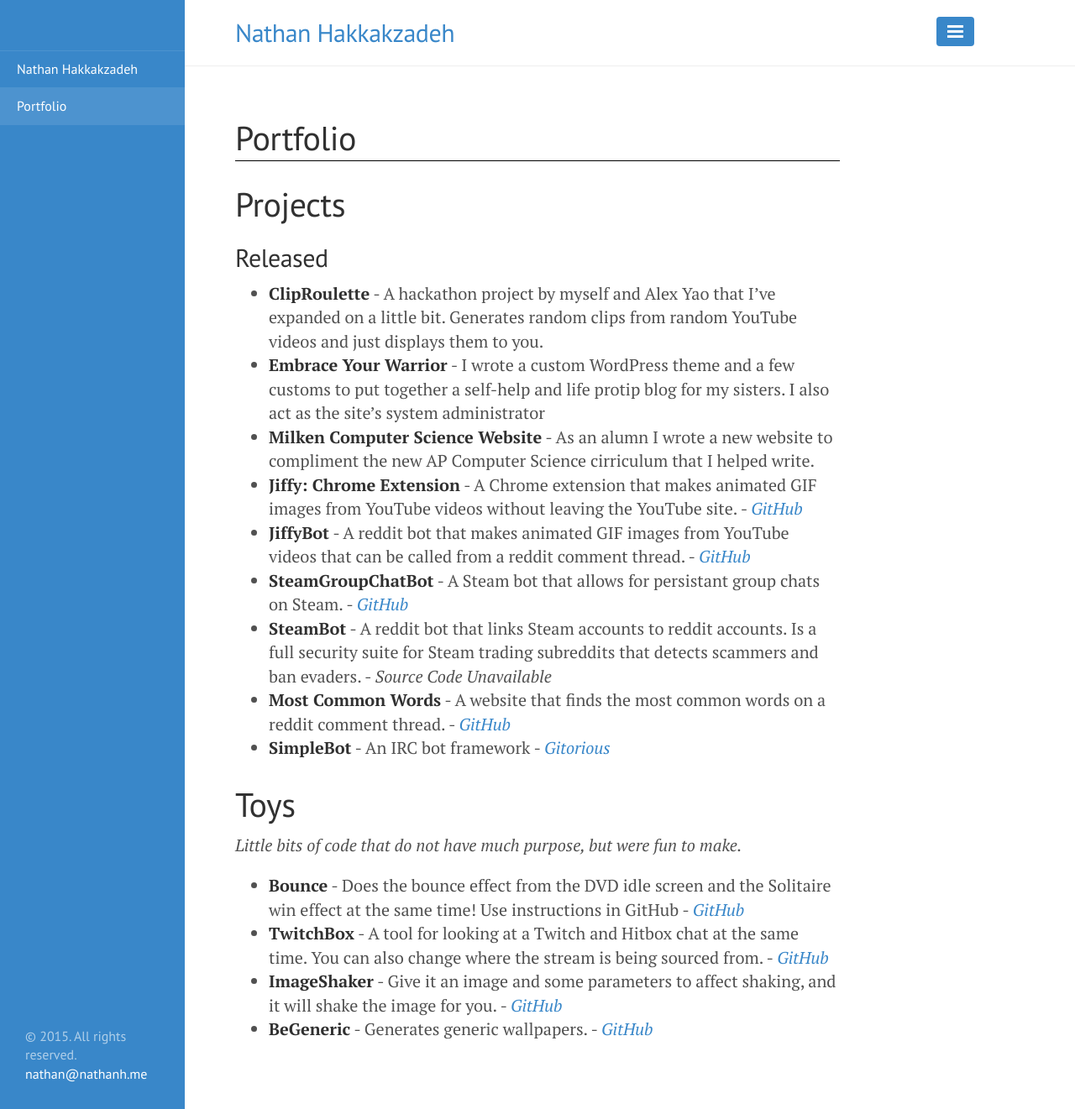
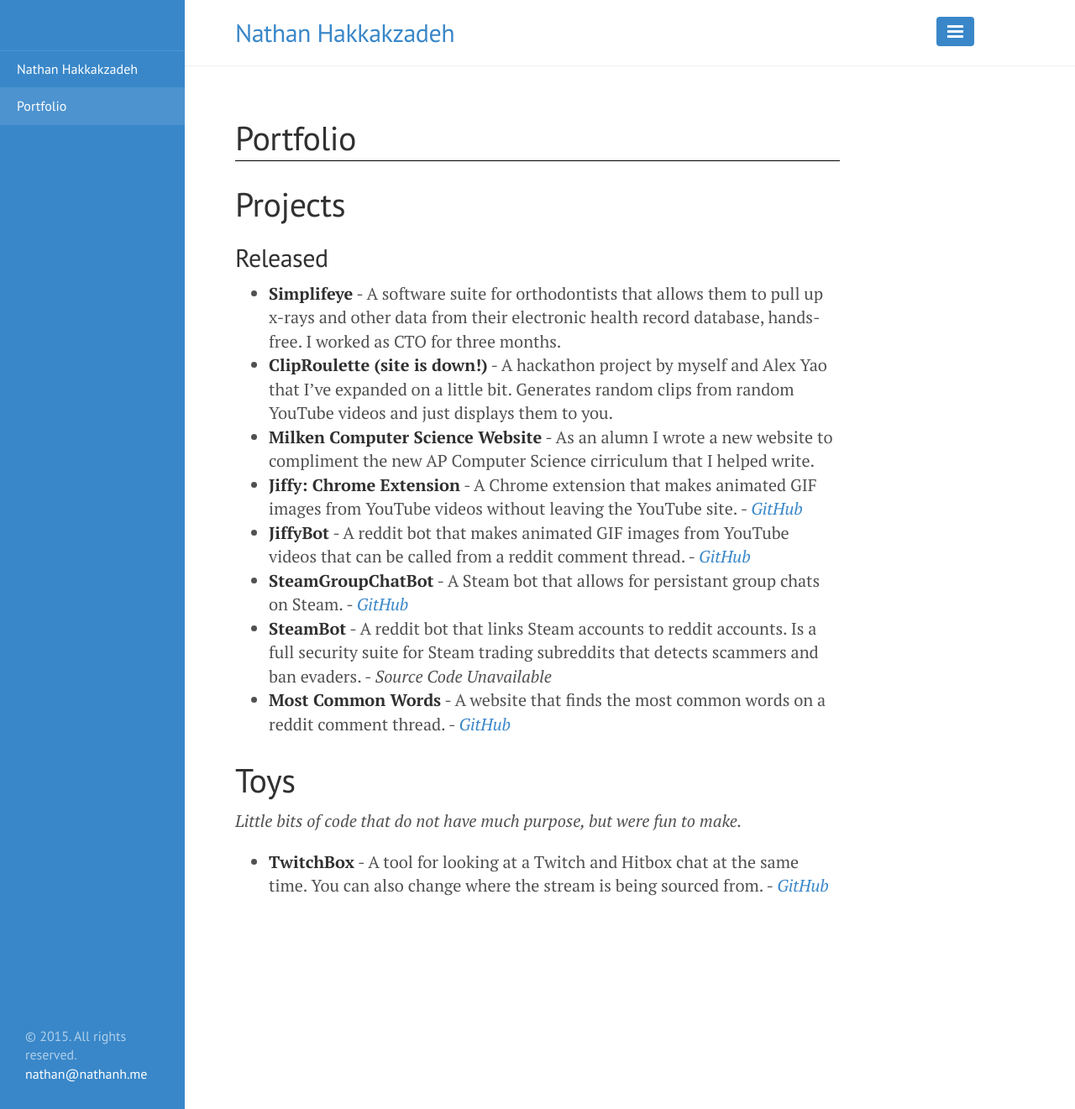
Before and after one commit to natehak/natehak.github.io, a Jekyll site: the page built from portfolio.md, in a window 1280 px wide and 1321 px high. Shown: the whole window at 84% size. Built offline with Jekyll 4.4.1, drawn with Linux system fonts in a browser that asks for light colours.

Commit message:
Updated portfolio, removed more frivolous projects. Added latest project

```diff
--- a/portfolio.md
+++ b/portfolio.md
@@ -5,21 +5,17 @@
 # Projects
 
 ## Released
-* [**ClipRoulette**](http://clip.nathanh.me/) - A hackathon project by myself and Alex Yao that I've expanded on a little bit. Generates random clips from random YouTube videos and just displays them to you.
-* [**Embrace Your Warrior**](http://www.embraceyourwarrior.com/) - I wrote a custom WordPress theme and a few customs to put together a self-help and life protip blog for my sisters. I also act as the site's system administrator
+* **Simplifeye** - A software suite for orthodontists that allows them to pull up x-rays and other data from their electronic health record database, hands-free. I worked as CTO for three months.
+* [**ClipRoulette (site is down!)**](http://clip.nathanh.me/) - A hackathon project by myself and Alex Yao that I've expanded on a little bit. Generates random clips from random YouTube videos and just displays them to you.
 * [**Milken Computer Science Website**](http://aegis.milkenschool.org/) - As an alumn I wrote a new website to compliment the new AP Computer Science cirriculum that I helped write.
 * [**Jiffy: Chrome Extension**](https://chrome.google.com/webstore/detail/jiffy-the-gif-creating-pl/nlcjegmhpnnlbkpcfbechbjicnakhben?hl=en) - A Chrome extension that makes animated GIF images from YouTube videos without leaving the YouTube site. - [*GitHub*](https://github.com/drkabob/Jiffy/tree/master/JiffyPlugin)
 * [**JiffyBot**](https://reddit.com/r/jiffybot) - A reddit bot that makes animated GIF images from YouTube videos that can be called from a reddit comment thread. - [*GitHub*](https://github.com/drkabob/Jiffy/tree/master/JiffyBot)
 * [**SteamGroupChatBot**](http://steamcommunity.com/id/groupchatbot) - A Steam bot that allows for persistant group chats on Steam. - [*GitHub*](https://github.com/drkabob/SteamGroupChatBot)
 * [**SteamBot**](http://reddit.com/u/SteamBot) - A reddit bot that links Steam accounts to reddit accounts. Is a full security suite for Steam trading subreddits that detects scammers and ban evaders. - *Source Code Unavailable*
 * [**Most Common Words**](https://github.com/drkabob/most-common-words) - A website that finds the most common words on a reddit comment thread. - [*GitHub*](https://github.com/drkabob/most-common-words)
-* [**SimpleBot**](https://gitorious.org/simplebot) - An IRC bot framework - [*Gitorious*](https://gitorious.org/simplebot)
 
 # Toys
 
 *Little bits of code that do not have much purpose, but were fun to make.*
 
-* [**Bounce**](http://nathanh.me/Bounce/) - Does the bounce effect from the DVD idle screen and the Solitaire win effect at the same time! Use instructions in GitHub - [*GitHub*](https://github.com/drkabob/Bounce)
 * [**TwitchBox**](http://nathanh.me/TwitchBox/) - A tool for looking at a Twitch and Hitbox chat at the same time. You can also change where the stream is being sourced from. - [*GitHub*](https://github.com/drkabob/TwitchBox)
-* [**ImageShaker**](http://nathanh.me/ImageShaker/) - Give it an image and some parameters to affect shaking, and it will shake the image for you. - [*GitHub*](https://github.com/drkabob/ImageShaker)
-* [**BeGeneric**](http://nathanh.me/BeGeneric/) - Generates generic wallpapers. - [*GitHub*](https://github.com/drkabob/BeGeneric)
```
